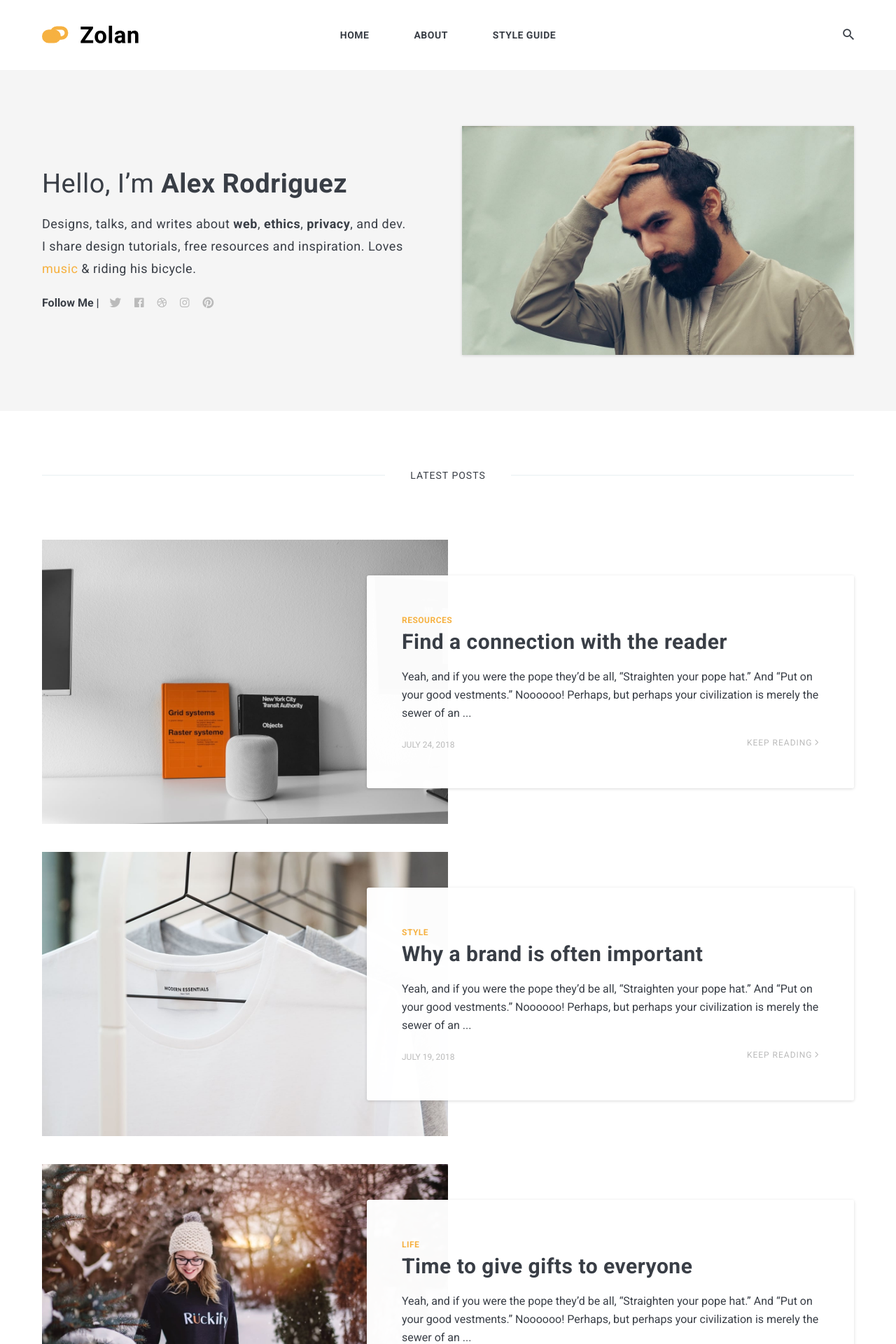
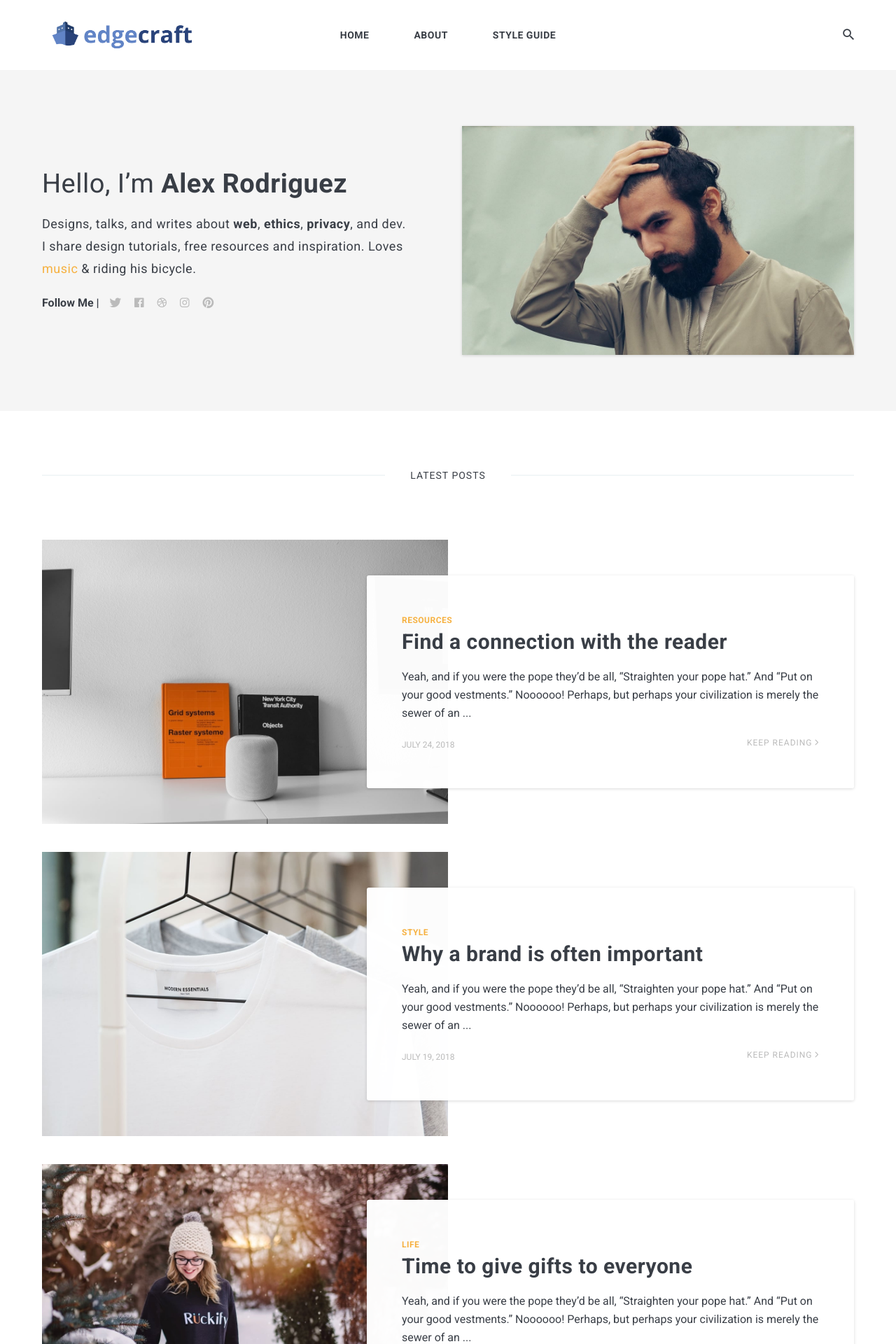
Before and after one commit to acornsoft-edgecraft/acornsoft-edgecraft.github.io, a Jekyll site: the page built from index.html, in a window 1280 px wide. Shown: the top 1920 px of the page at 70% size. Built offline with Jekyll 4.4.1, drawn with Linux system fonts in a browser that asks for light colours; nearby versions of some CDN libraries; the list of posts is cut into pages by our own code.

Commit message:
메인 logo 수정

```diff
--- a/Gemfile
+++ b/Gemfile
@@ -4,3 +4,4 @@ gem "jekyll"
 gem "jekyll-paginate"
 gem 'jekyll-tagging'
 gem "jekyll-sitemap"
+gem "webrick", "~> 1.7"
--- a/_data/settings.yml
+++ b/_data/settings.yml
@@ -1,7 +1,7 @@
 #-------------------------------
 # General Site Settings
 title: Zolan
-logo: logo.svg # You can add own logo.
+logo: edgecraft.png # You can add own logo.
 description: Zolan is modern minimal theme for Jekyll
 
 
```
Also changed, not shown: images/edgecraft.png (added).
